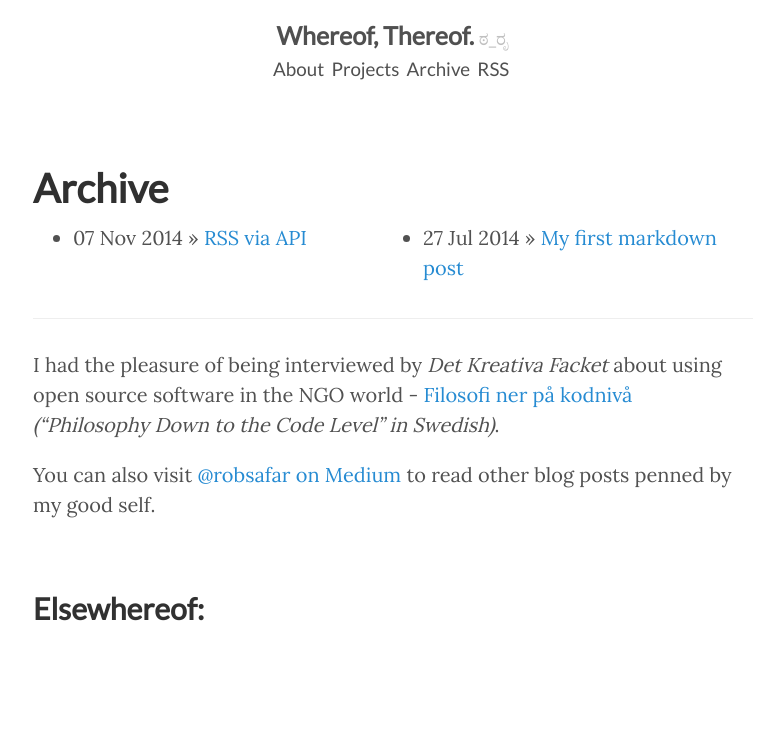
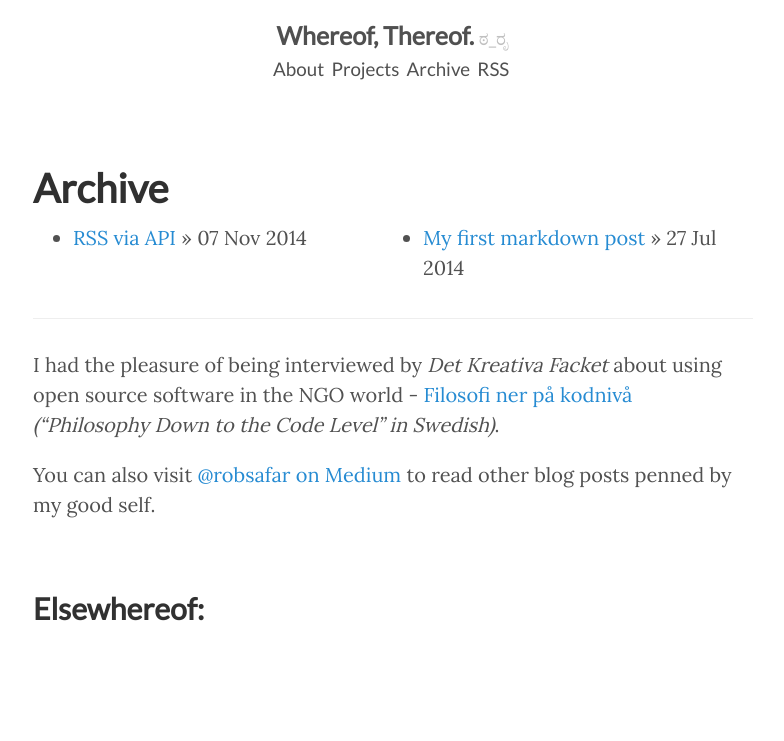
Before and after one commit to robSafar/whereof-thereof.github.io, a Jekyll site: the page built from archive.md, in a window 1280 px wide. Shown: the top 741 px of the page, without its empty margins (247-1031 px from the left). Built offline with Jekyll 4.4.1, drawn with Linux system fonts in a browser that asks for light colours; comment, search, counter and statistics services are not loaded.

Commit message:
Archive CSS

```diff
--- a/archive.md
+++ b/archive.md
@@ -4,7 +4,7 @@
 ---
 
 {% for post in site.posts %}
-* {{ post.date | date_to_string }} &raquo; [ {{ post.title }} ]({{ post.url }})
+* [ {{ post.title }} ]({{ post.url }}) &raquo; {{ post.date | date_to_string }}
 {% endfor %}
 
 <hr>
```
